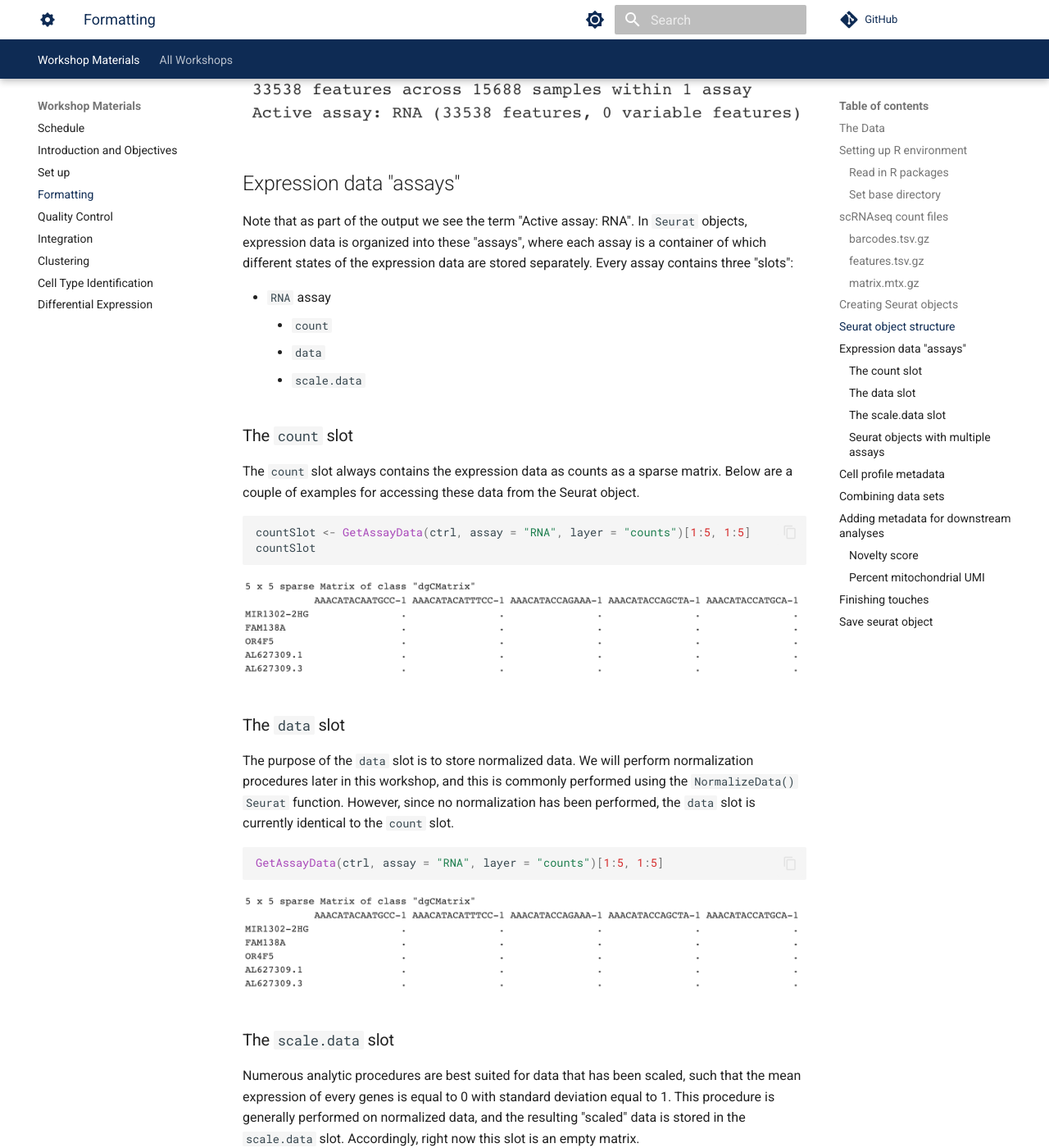
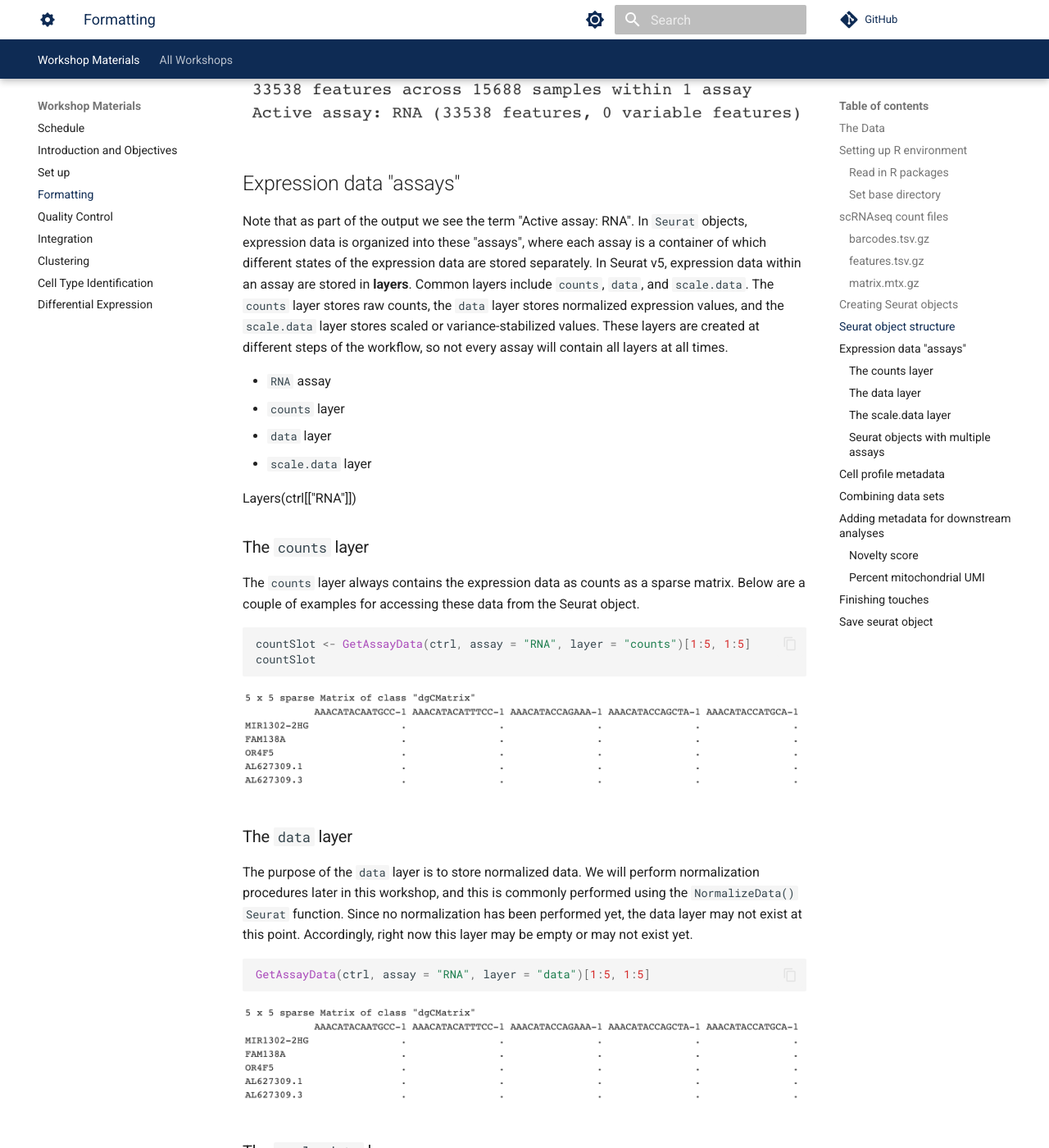
Before and after one commit to best-tufts/intro_to_single_cell_rnaseq, an MkDocs documentation site: the page built from docs/intro_to_single_cell_rnaseq/02_formatting.md, in a window 1280 px wide and 1400 px high, scrolled down 5068 px. Shown: the whole window at 82% size. Built offline with MkDocs 1.6.1 and Material for MkDocs 9.7.7, drawn with Linux system fonts in a browser that asks for light colours; comment, search, counter and statistics services are not loaded; some of the changed text lies outside the part shown.

Commit message:
Update 02_formatting.md updating slots to layers (Seurat v5)

````diff
--- a/docs/intro_to_single_cell_rnaseq/02_formatting.md
+++ b/docs/intro_to_single_cell_rnaseq/02_formatting.md
@@ -138,16 +138,18 @@ ctrl
 
 ## Expression data "assays"
 
-Note that as part of the output we see the term "Active assay: RNA". In `Seurat` objects, expression data is organized into these "assays", where each assay is a container of which different states of the expression data are stored separately. Every assay contains three "slots":
+Note that as part of the output we see the term "Active assay: RNA". In `Seurat` objects, expression data is organized into these "assays", where each assay is a container of which different states of the expression data are stored separately. In Seurat v5, expression data within an assay are stored in **layers**. Common layers include `counts`, `data`, and `scale.data`. The `counts` layer stores raw counts, the `data` layer stores normalized expression values, and the `scale.data` layer stores scaled or variance-stabilized values. These layers are created at different steps of the workflow, so not every assay will contain all layers at all times.
 
 - `RNA` assay
-    - `count`
-    - `data`
-    - `scale.data`
+- `counts` layer
+- `data` layer
+- `scale.data` layer
 
-### The `count` slot
+Layers(ctrl[["RNA"]])
 
-The `count` slot always contains the expression data as counts as a sparse matrix. Below are a couple of examples for accessing these data from the Seurat object.
+### The `counts` layer
+
+The `counts` layer always contains the expression data as counts as a sparse matrix. Below are a couple of examples for accessing these data from the Seurat object.
 
 ```R
 countSlot <- GetAssayData(ctrl, assay = "RNA", layer = "counts")[1:5, 1:5]
@@ -156,19 +158,19 @@ countSlot
 
 ![](images/countDatSlot.png)
 
-### The `data` slot
+### The `data` layer
 
-The purpose of the `data` slot is to store normalized data. We will perform normalization procedures later in this workshop, and this is commonly performed using the `NormalizeData()` `Seurat` function. However, since no normalization has been performed, the `data` slot is currently identical to the `count` slot.
+The purpose of the `data` layer is to store normalized data. We will perform normalization procedures later in this workshop, and this is commonly performed using the `NormalizeData()` `Seurat` function. Since no normalization has been performed yet, the data layer may not exist at this point. Accordingly, right now this layer may be empty or may not exist yet.
 
 ```R
-GetAssayData(ctrl, assay = "RNA", layer = "counts")[1:5, 1:5]
+GetAssayData(ctrl, assay = "RNA", layer = "data")[1:5, 1:5]
 ```
 
 ![](images/countDatSlot.png)
 
-### The `scale.data` slot
+### The `scale.data` layer
 
-Numerous analytic procedures are best suited for data that has been scaled, such that the mean expression of every genes is equal to 0 with standard deviation equal to 1. This procedure is generally performed on normalized data, and the resulting "scaled" data is stored in the `scale.data` slot. Accordingly, right now this slot is an empty matrix.
+Numerous analytic procedures are best suited for data that has been scaled, such that the mean expression of every genes is equal to 0 with standard deviation equal to 1. This procedure is generally performed on normalized data, and the resulting "scaled" data is stored in the `scale.data` layer. Accordingly, right now this slot is an empty matrix.
 
 ```R
 scalSlot <- GetAssayData(
````
